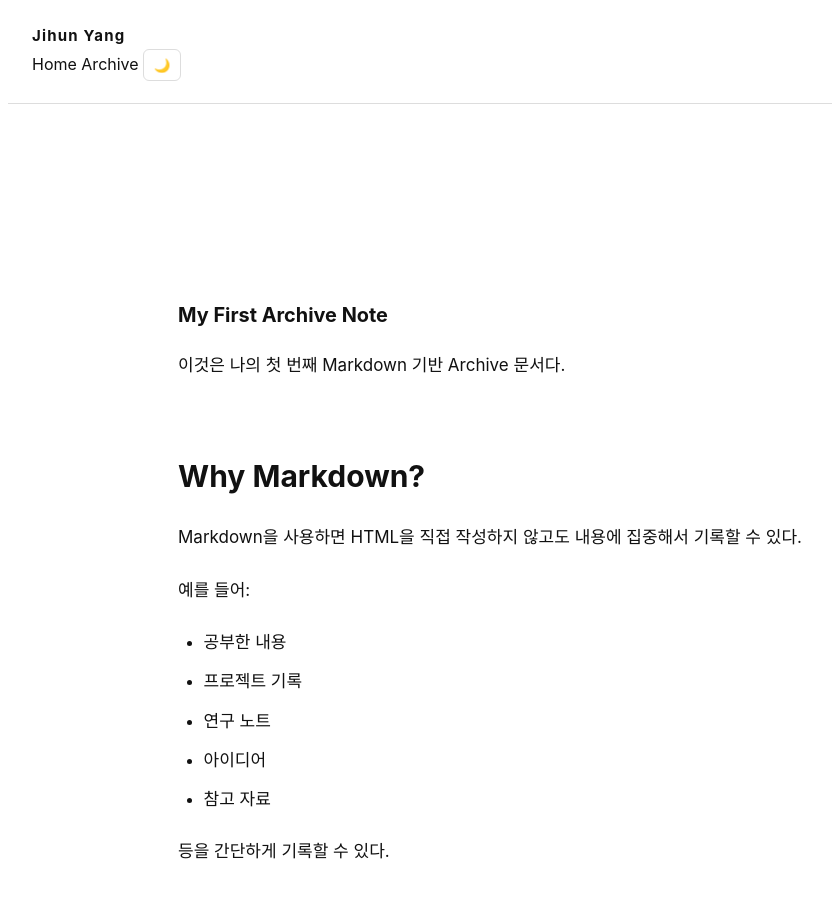
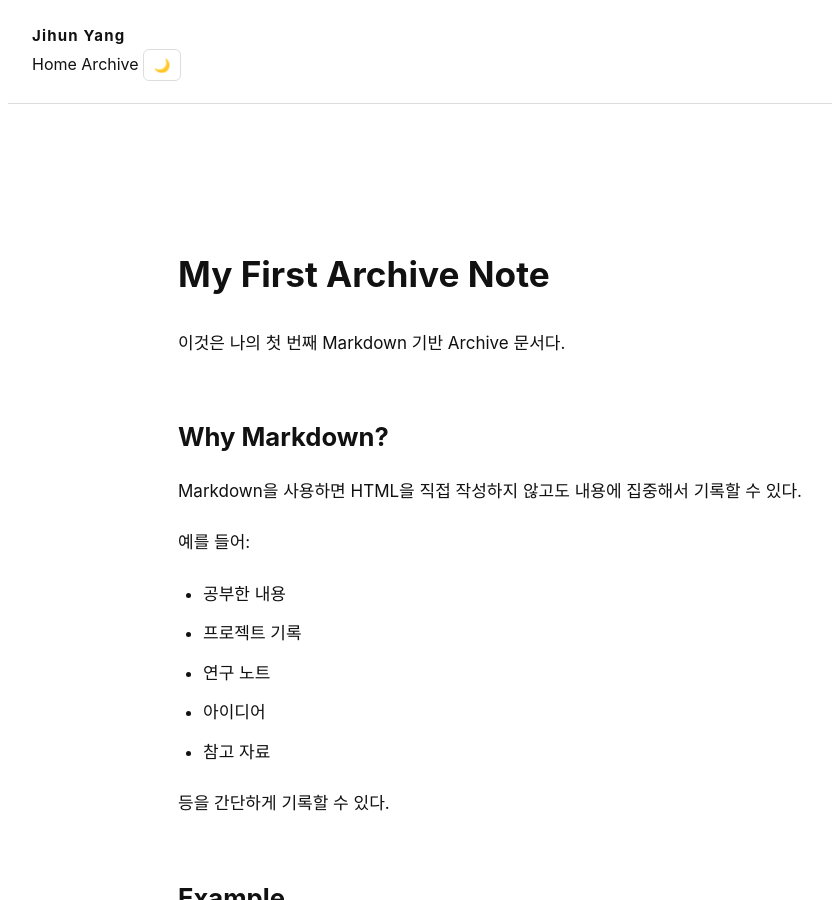
Before and after one commit to JihunYangKR/JihunYangKR.github.io, a Jekyll site: the page built from _posts/2026-09-19-first-note.md, in a window 1280 px wide and 900 px high, scrolled down 527 px. Shown: the whole window, without its empty margins (82-914 px from the left). Built offline with Jekyll 4.4.1, drawn with Linux system fonts in a browser that asks for light colours.

Commit message:
Update style.css

```diff
--- a/css/style.css
+++ b/css/style.css
@@ -807,3 +807,112 @@
     }
 
 }
+
+/* =========================
+   Post Reading Layout
+   ========================= */
+
+.post-content {
+    max-width: 760px;
+    margin: 0 auto;
+    line-height: 1.85;
+    font-size: 17px;
+}
+
+.post-content h1 {
+    margin-top: 0;
+    margin-bottom: 30px;
+    font-size: 2.2rem;
+    line-height: 1.3;
+}
+
+.post-content h2 {
+    margin-top: 60px;
+    margin-bottom: 20px;
+    font-size: 1.6rem;
+    line-height: 1.4;
+}
+
+.post-content h3 {
+    margin-top: 40px;
+    margin-bottom: 15px;
+    font-size: 1.25rem;
+}
+
+.post-content p {
+    margin-bottom: 20px;
+}
+
+.post-content ul,
+.post-content ol {
+    margin: 20px 0;
+    padding-left: 25px;
+}
+
+.post-content li {
+    margin-bottom: 8px;
+}
+
+.post-content blockquote {
+    margin: 30px 0;
+    padding: 15px 20px;
+    border-left: 4px solid var(--text-color);
+    background: var(--card-background);
+}
+
+.post-content code {
+    padding: 3px 6px;
+    border-radius: 5px;
+    background: var(--card-background);
+    font-size: 0.9em;
+}
+
+.post-content pre {
+    overflow-x: auto;
+    margin: 30px 0;
+    padding: 20px;
+    border-radius: 10px;
+    background: var(--card-background);
+}
+
+.post-content pre code {
+    padding: 0;
+    background: transparent;
+}
+
+.post-content a {
+    text-decoration: underline;
+    text-underline-offset: 3px;
+}
+
+.post-tags {
+    max-width: 760px;
+    margin: 40px auto 0;
+    display: flex;
+    flex-wrap: wrap;
+    gap: 8px;
+}
+
+.tag {
+    padding: 6px 10px;
+    border: 1px solid var(--border-color);
+    border-radius: 999px;
+    font-size: 0.85rem;
+}
+
+@media (max-width: 700px) {
+
+    .post-content {
+        font-size: 16px;
+    }
+
+    .post-content h1 {
+        font-size: 1.8rem;
+    }
+
+    .post-content h2 {
+        margin-top: 45px;
+        font-size: 1.4rem;
+    }
+
+}
```
